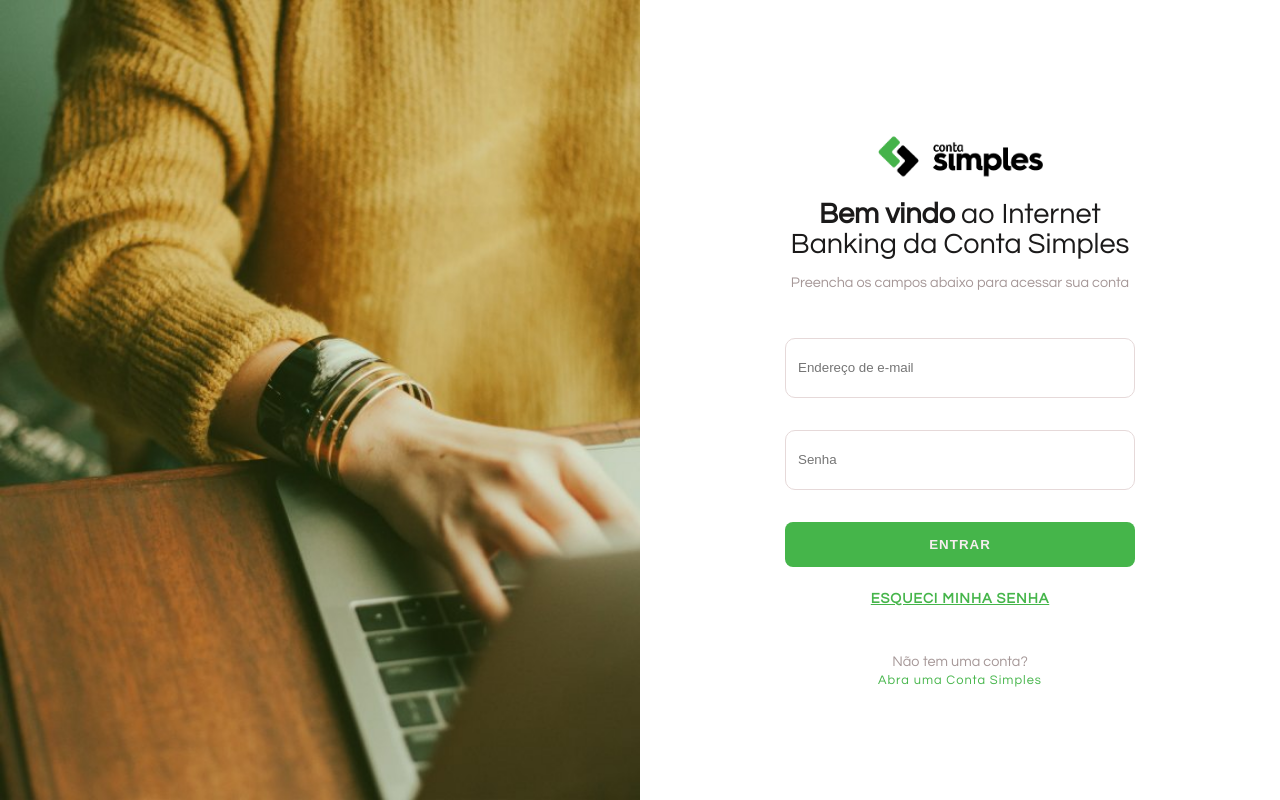
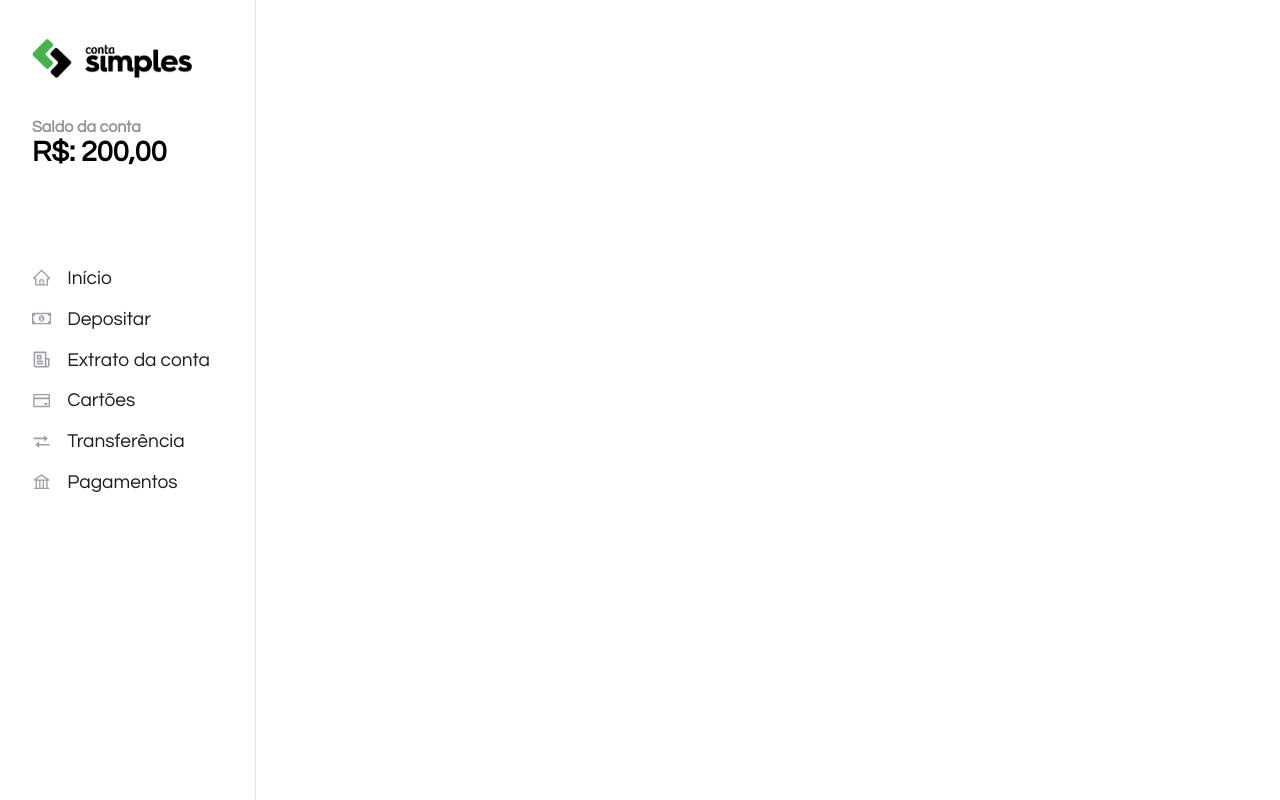
Before and after one commit to brunoascenc/internet-banking, a React (Create React App) app in the folder contasimples/: page / in a window 1280 px wide. Built offline with nearby package versions, Linux system fonts and the light colour scheme.

Commit message:
side menu

```diff
--- a/contasimples/package.json
+++ b/contasimples/package.json
@@ -8,6 +8,7 @@
     "@testing-library/user-event": "^7.2.1",
     "react": "^16.14.0",
     "react-dom": "^16.14.0",
+    "react-icons": "^3.11.0",
     "react-scripts": "3.4.3"
   },
   "scripts": {
--- a/contasimples/public/index.html
+++ b/contasimples/public/index.html
@@ -24,7 +24,7 @@
       work correctly both with client-side routing and a non-root public URL.
       Learn how to configure a non-root public URL by running `npm run build`.
     -->
-    <title>React App</title>
+    <title>Conta Simples</title>
   </head>
   <body>
     <noscript>You need to enable JavaScript to run this app.</noscript>
--- a/contasimples/src/App.css
+++ b/contasimples/src/App.css
@@ -17,6 +17,7 @@
   appearance: none;
 }
 
+/*--------Login---------*/
 .login-container {
   display: -ms-grid;
   display: grid;
@@ -150,4 +151,63 @@
   margin-top: 5px;
   font-weight: 100;
 }
+
+/*---------Home---------*/
+.menu-container {
+  height: 100vh;
+  width: 20vw;
+  border-right: solid 1px #e7dfdf;
+}
+
+.menu-container nav {
+  display: -webkit-box;
+  display: -ms-flexbox;
+  display: flex;
+  -webkit-box-orient: vertical;
+  -webkit-box-direction: normal;
+      -ms-flex-direction: column;
+          flex-direction: column;
+  padding: 2rem;
+  height: 100vh;
+}
+
+.menu-container nav img {
+  width: 160px;
+  margin-bottom: 2rem;
+}
+
+.menu-container nav ul {
+  margin-top: 5rem;
+  list-style: none;
+}
+
+.menu-container nav ul a {
+  text-decoration: none;
+  color: #1f1d1d;
+  margin-left: 1rem;
+}
+
+.menu-container nav ul li {
+  display: -webkit-box;
+  display: -ms-flexbox;
+  display: flex;
+  -webkit-box-align: center;
+      -ms-flex-align: center;
+          align-items: center;
+  margin-top: 1.3rem;
+  color: #a29da7;
+  font-size: 1.2rem;
+  cursor: pointer;
+}
+
+.menu-container nav .saldo h3 {
+  color: #939793;
+  font-size: 1rem;
+  margin-bottom: 2px;
+}
+
+.menu-container nav .saldo span {
+  font-weight: bold;
+  font-size: 1.8rem;
+}
 /*# sourceMappingURL=App.css.map */
--- a/contasimples/src/App.js
+++ b/contasimples/src/App.js
@@ -1,11 +1,13 @@
 import React from 'react';
 import Login from './components/Login'
+import Home from './components/Home'
 import './App.css';
 
 function App() {
   return (
     <div className="App">
-      <Login/>
+      {/* <Login/> */}
+      <Home/>
     </div>
   );
 }
--- a/contasimples/src/App.scss
+++ b/contasimples/src/App.scss
@@ -19,12 +19,13 @@
 //Variables
 $main-green: rgb(69, 181, 74);
 
+/*--------Login---------*/
 .login-container {
   display: grid;
   grid-template-columns: 1fr 1fr;
   height: 100vh;
   .login-wpp {
-    background: url('./images/login.jpg') no-repeat;
+    background: url("./images/login.jpg") no-repeat;
     background-size: cover;
   }
   .login-form {
@@ -114,3 +115,54 @@
     }
   }
 }
+
+
+/*---------Home---------*/
+
+//Side menu
+.menu-container{
+  // position: fixed;
+  // left: 0;
+  height: 100vh;
+  width: 20vw;
+  border-right: solid 1px rgb(231, 223, 223);
+  nav{
+    display: flex;
+    flex-direction: column;
+    padding: 2rem;
+    height: 100vh;
+    img{
+      width: 160px;
+      margin-bottom: 2rem;
+    }
+    ul{
+      margin-top: 5rem;
+      list-style: none;
+      // background: red;
+      a{
+        text-decoration: none;
+        color: rgb(31, 29, 29);
+        margin-left: 1rem;
+      }
+      li{
+        display: flex;
+        align-items: center;
+        margin-top: 1.3rem;
+        color: rgb(162, 157, 167);
+        font-size: 1.2rem;
+        cursor: pointer;
+      }
+    }
+    .saldo{
+      h3{
+        color: rgb(147, 151, 147);
+        font-size: 1rem;
+        margin-bottom: 2px;
+      }
+      span{
+        font-weight: bold;
+        font-size: 1.8rem;
+      }
+    }
+  }
+}
--- /dev/null
+++ b/contasimples/src/components/Home.jsx
@@ -0,0 +1,10 @@
+import React from 'react'
+import Menu from './Menu'
+
+export default function Home() {
+    return (
+        <div>
+            <Menu/>
+        </div>
+    )
+}
--- /dev/null
+++ b/contasimples/src/components/Menu.jsx
@@ -0,0 +1,43 @@
+import React from "react";
+import Logo from "../images/logo.png";
+import '../App.css'
+import { AiOutlineHome, AiOutlineCreditCard, AiOutlineBank } from "react-icons/ai";
+import {FaRegMoneyBillAlt} from "react-icons/fa";
+import {RiNewspaperLine} from "react-icons/ri";
+import {BiTransfer} from "react-icons/bi"
+
+export default function Menu() {
+  return (
+    <div className="menu-container">
+      <nav>
+        <div className="header">
+            <a href="/#"><img src={Logo} alt="logo"/></a>
+            <div className="saldo">
+                <h3>Saldo da conta</h3>
+                <span>R$: 200,00</span>
+            </div>
+        </div>
+        <ul>
+          <li>
+          <AiOutlineHome/> <a href="/#">Início</a>
+          </li>
+          <li>
+            <FaRegMoneyBillAlt/> <a href="/#">Depositar</a>
+          </li>
+          <li>
+            <RiNewspaperLine/> <a href="/#">Extrato da conta</a>
+          </li>
+          <li>
+           <AiOutlineCreditCard/> <a href="/#">Cartões</a>
+          </li>
+          <li>
+            <BiTransfer/> <a href="/#">Transferência</a>
+          </li>
+          <li>
+            <AiOutlineBank/> <a href="/#">Pagamentos</a>
+          </li>
+        </ul>
+      </nav>
+    </div>
+  );
+}
```
Also changed, not shown: 2 other files (tests, documents, lock files or other folders).
